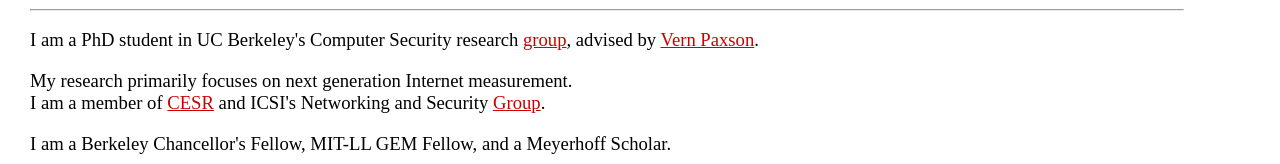
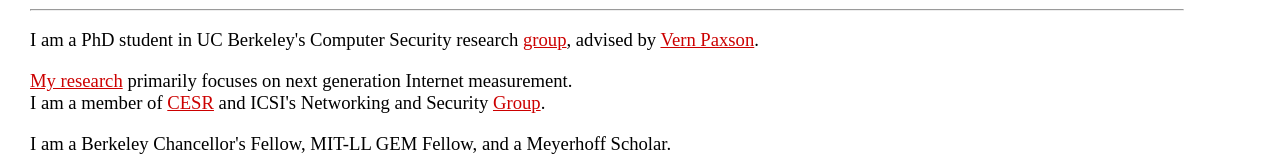
Before and after one commit to murdock2/murdock2.github.io, a plain HTML site: page index.html in a window 1280 px wide. Shown: the part 520-684 px from the top of the page. Drawn offline with Linux system fonts and the light colour scheme.

Commit message:
6Gen link in index

```diff
--- a/index.html
+++ b/index.html
@@ -33,7 +33,7 @@ Security research <a href="http://security.cs.berkeley.edu/">group</a>, advised
 <a id="vern" href="http://www.icir.org/vern/">Vern Paxson</a>.
 </p>
 
-<p>My research primarily focuses on next generation Internet measurement.<br>
+<p><a href="6Gen.pdf">My research</a> primarily focuses on next generation Internet measurement.<br>
 I am a member of <a href="http://cesr.ucsd.edu/people.html">CESR</a> and ICSI's Networking and Security <a href="https://www.icsi.berkeley.edu/icsi/groups/networking/members">Group</a>.
 </p>
 
```
